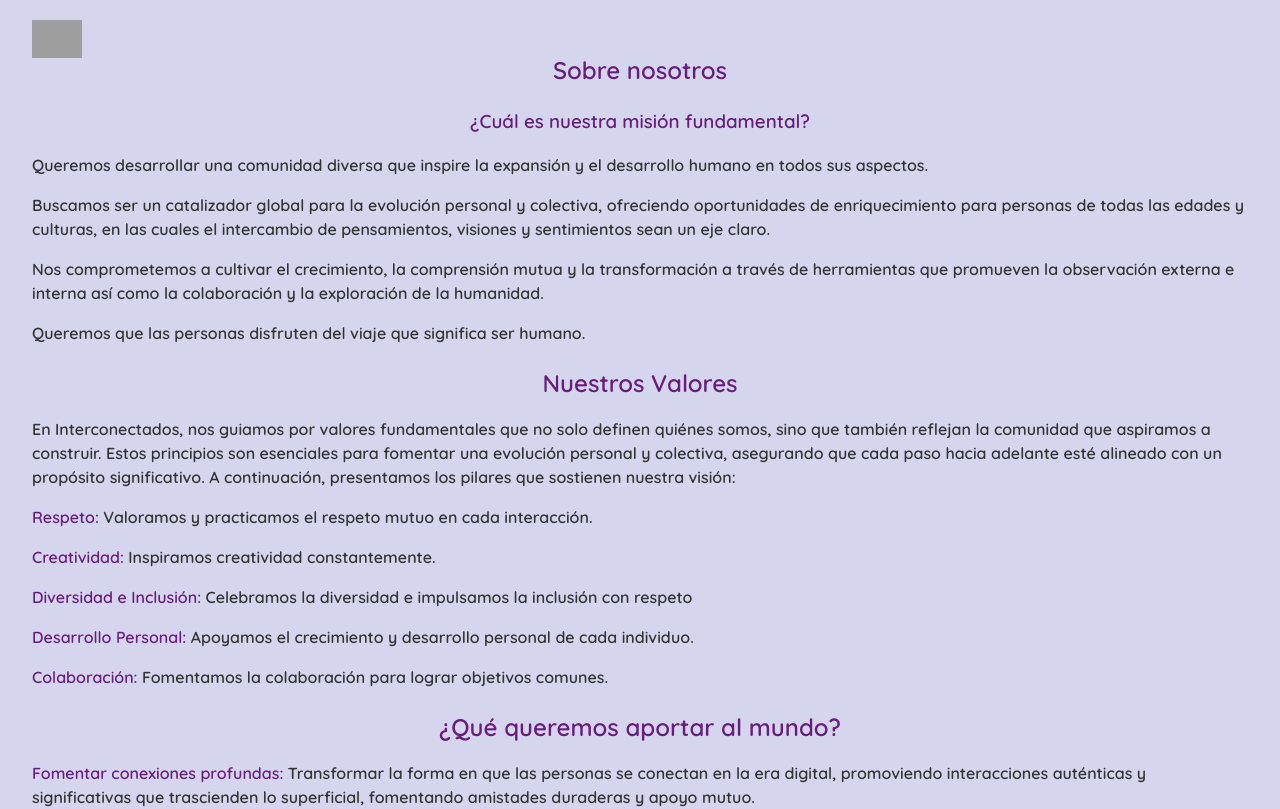
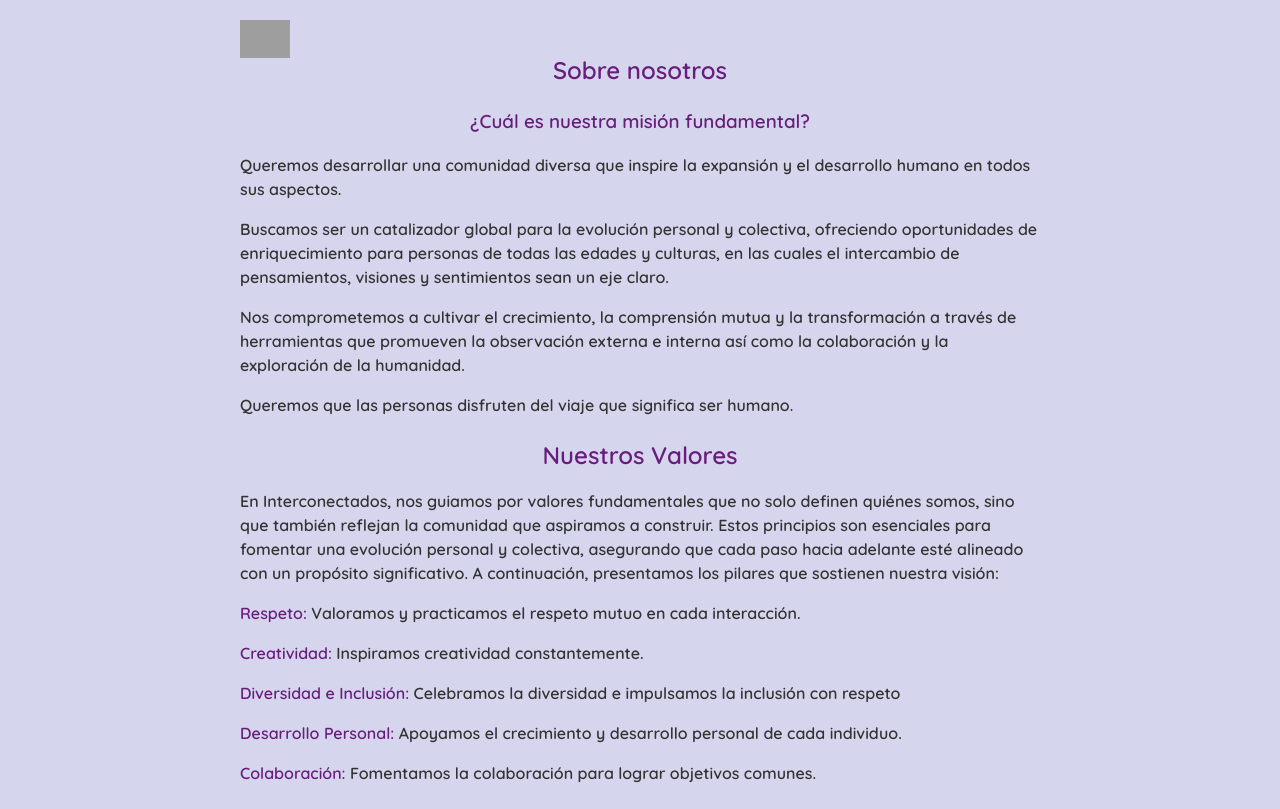
Before and after one commit to celestroccayoli/front-vite-juego, a React (Vite) app: page /sobre-interconectados in a window 1280 px wide. Shown: the top 809 px of the page. Built offline with nearby package versions, Linux system fonts and the light colour scheme; grey boxes are pictures that could not be loaded.

Commit message:
styles about US

```diff
--- a/src/views/AboutUs.tsx
+++ b/src/views/AboutUs.tsx
@@ -4,7 +4,7 @@ import { Link } from 'react-router-dom'; // Importa Link si usas react-router-do
 
 const AboutUs: React.FC = () => {
     return (
-    <div className="min-h-screen flex flex-col items-center justify-center" style={{ backgroundColor: '#d5d5ed', padding: '2rem' }}>
+        <div className="min-h-screen flex flex-col items-center justify-center" style={{ backgroundColor: 'rgb(233 233 242)em', maxWidth: "800px", margin: "0 auto",padding: "2rem"}}>
             <header className="header">
                 <div className="logo">
                     <a href="/">
```
Lines whose indentation alone changed are shown as unchanged.
